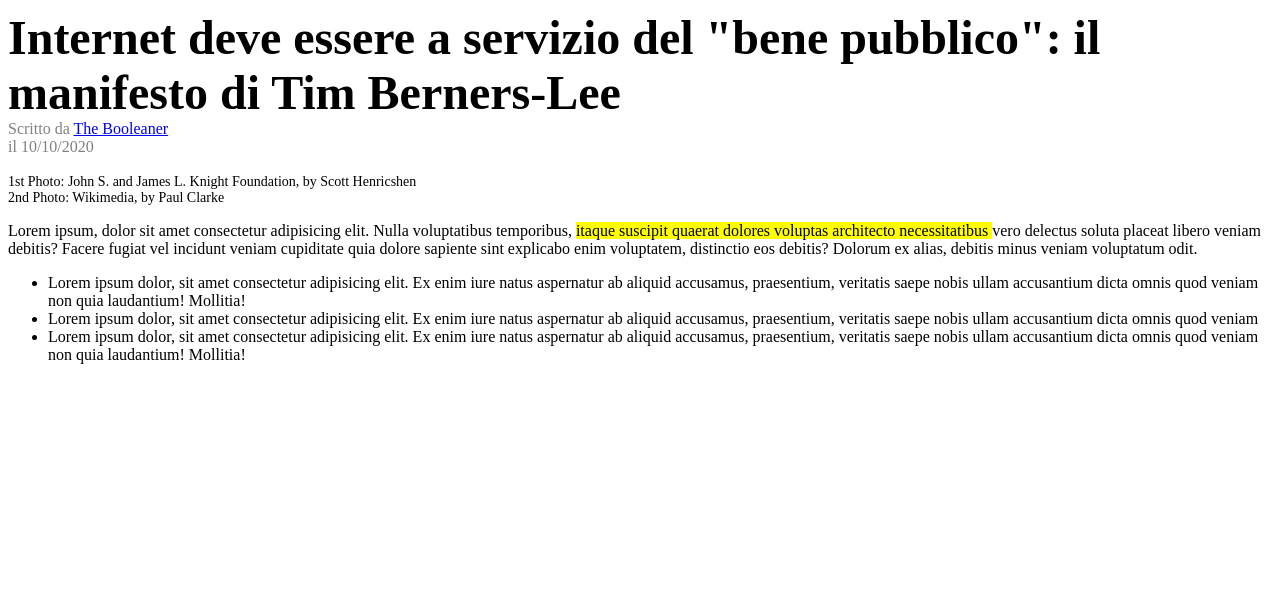
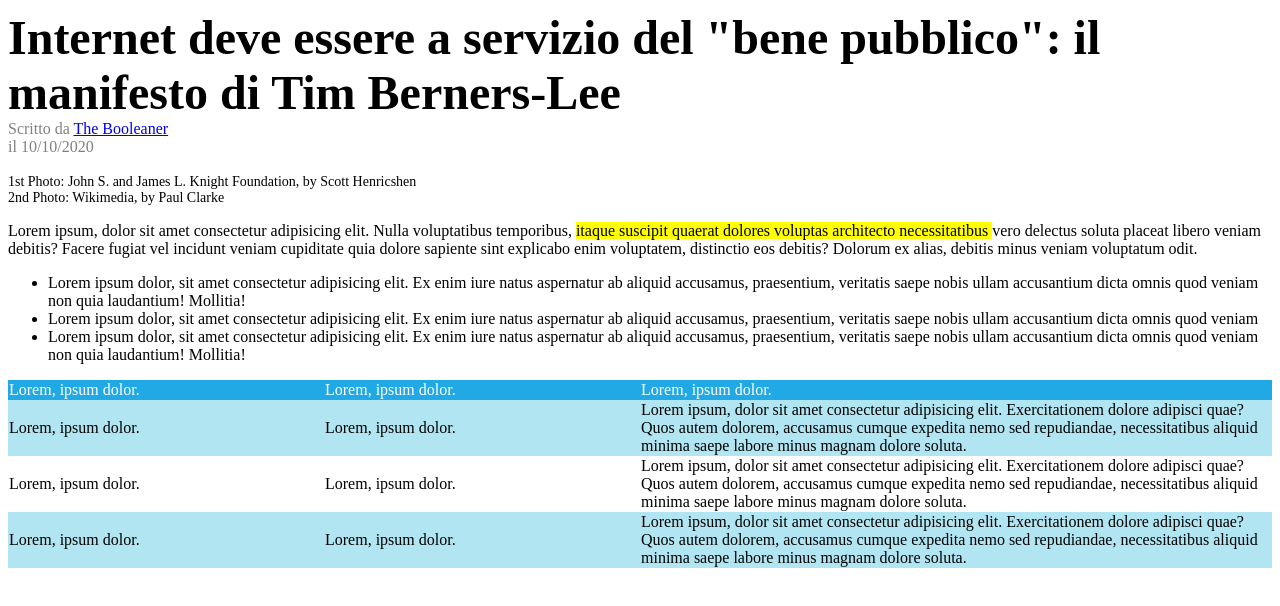
Before and after one commit to FraPassa2002/html-css-booleaner, a plain HTML site: page index.html in a window 1280 px wide. Shown: the part 48-654 px from the top of the page. Drawn offline with Linux system fonts and the light colour scheme.

Commit message:
completata tabella

```diff
--- a/css/style.css
+++ b/css/style.css
@@ -25,3 +25,16 @@
 .sottolineato{
     background-color: yellow;
 }
+
+.intestazione-table{
+    color: white;
+    background-color: rgb(32, 169, 229) ;
+}
+
+.blue-table{
+    background-color:#B1E5F2;
+}
+
+.size_col{
+    width: 50%;
+}
--- a/index.html
+++ b/index.html
@@ -63,7 +63,38 @@
 
             <!--inizio seconda section-->
             <section>
+                <table cellspacing="0">
 
+                    <!--inizio head table-->
+                    <thead class="intestazione-table">
+                        <tr>
+                            <td>Lorem, ipsum dolor.</td>
+                            <td>Lorem, ipsum dolor.</td>
+                            <td class="size_col">Lorem, ipsum dolor.</td>
+                        </tr>
+                    </thead>
+                    <!--fine head table-->
+
+                    <!--inizio body table-->
+                    <tbody class="tbody">
+                        <tr class="blue-table">
+                            <td>Lorem, ipsum dolor.</td>
+                            <td>Lorem, ipsum dolor.</td>
+                            <td>Lorem ipsum, dolor sit amet consectetur adipisicing elit. Exercitationem dolore adipisci quae? Quos autem dolorem, accusamus cumque expedita nemo sed repudiandae, necessitatibus aliquid minima saepe labore minus magnam dolore soluta.</td>
+                        </tr>
+                        <tr>
+                            <td>Lorem, ipsum dolor.</td>
+                            <td>Lorem, ipsum dolor.</td>
+                            <td>Lorem ipsum, dolor sit amet consectetur adipisicing elit. Exercitationem dolore adipisci quae? Quos autem dolorem, accusamus cumque expedita nemo sed repudiandae, necessitatibus aliquid minima saepe labore minus magnam dolore soluta.</td>
+                        </tr>
+                        <tr class="blue-table">
+                            <td>Lorem, ipsum dolor.</td>
+                            <td>Lorem, ipsum dolor.</td>
+                            <td>Lorem ipsum, dolor sit amet consectetur adipisicing elit. Exercitationem dolore adipisci quae? Quos autem dolorem, accusamus cumque expedita nemo sed repudiandae, necessitatibus aliquid minima saepe labore minus magnam dolore soluta.</td>
+                        </tr>
+                        <!--fine body table-->
+                    </tbody>
+                </table>
             </section>
             <!--fine seconda section-->
 
```
